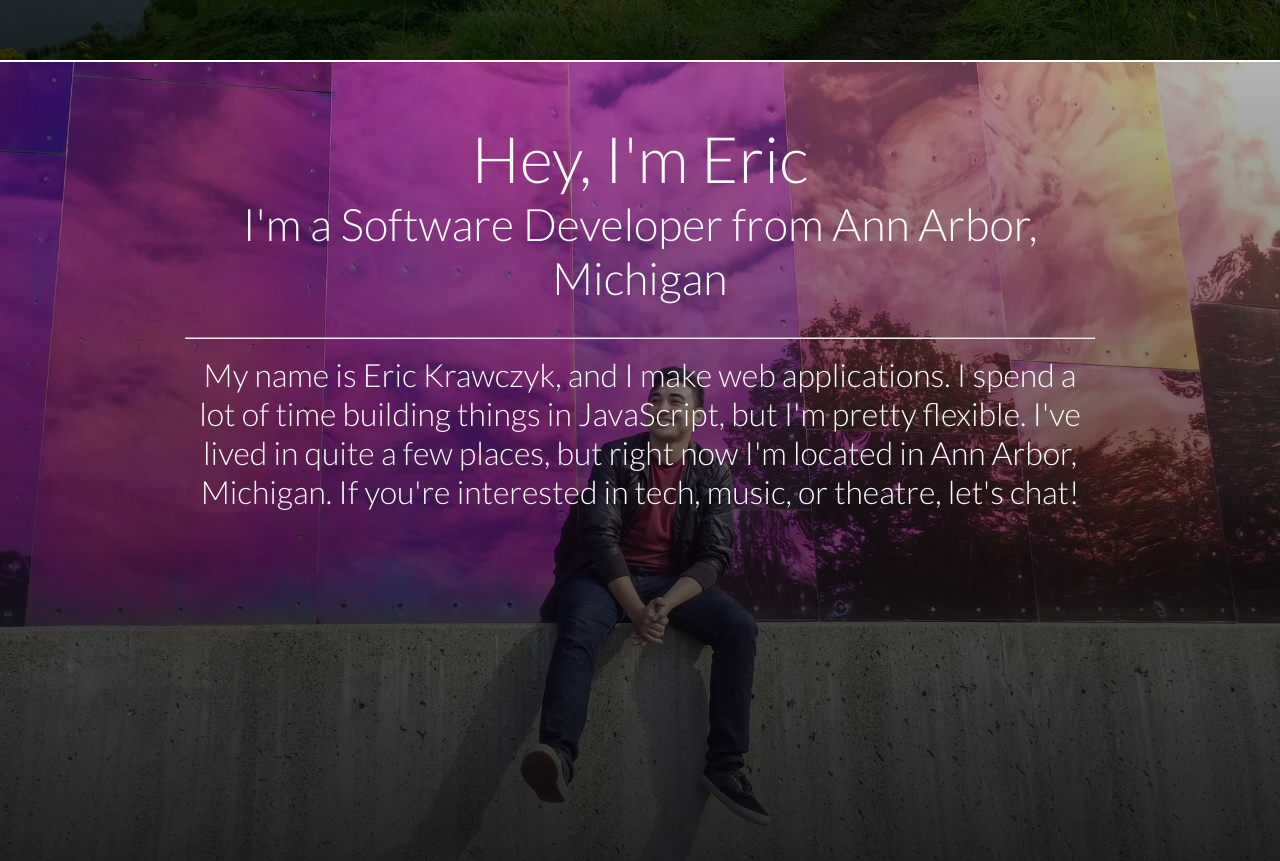
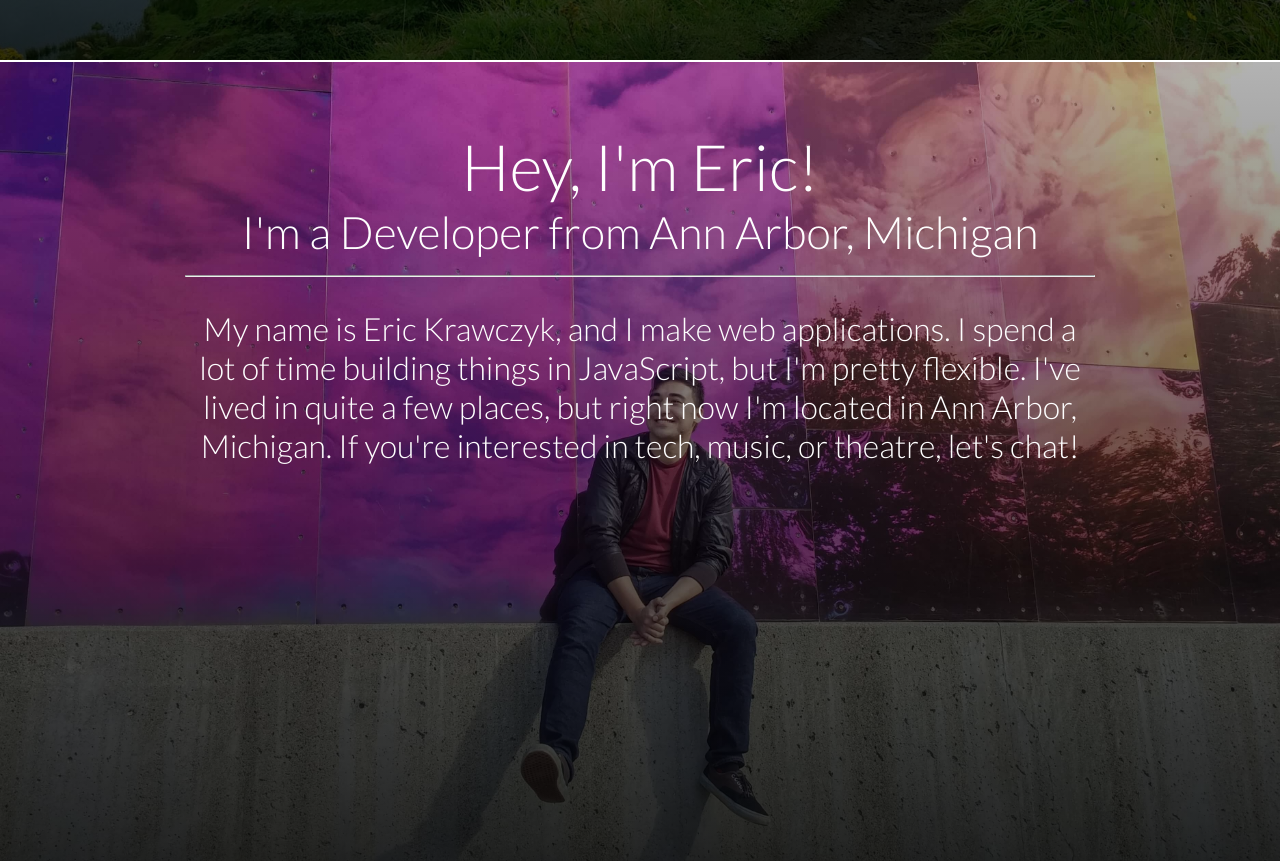
Before and after one commit to erickrawczyk/kraw-cz, a React app: page / in a window 1280 px wide. Shown: the part 740-1601 px from the top of the page. Built offline with nearby package versions, Linux system fonts and the light colour scheme.

Commit message:
minor content changes

```diff
--- a/src/components/Page.js
+++ b/src/components/Page.js
@@ -28,12 +28,14 @@ const Page = ({ name, title, backgroundImage, backgroundPosition, subtitle, cont
   return (
     <section id={name.toLowerCase()} className="page" style={style}>
       <div className="overlay">
+
         <div className="titles">
           <h1>{title}</h1>
           {subtitle ? <h2>{subtitle}</h2> : null}
+        </div>
+
+        <div className="contents">
           <hr />
-        </div>
-        <div className="contents">
           {generateContents(contents)}
         </div>
       </div>
--- a/src/components/Page.scss
+++ b/src/components/Page.scss
@@ -20,7 +20,7 @@
   }
 
   hr {
-    margin-top: 1em;
+    margin-bottom: 1em;
   }
 
   .contents {
--- a/src/pages.js
+++ b/src/pages.js
@@ -10,8 +10,8 @@ const PAGES = [
     name: "About",
     backgroundImage: "emp-museum",
     backgroundPosition: 'center center',
-    title: "Hey, I'm Eric",
-    subtitle: "I'm a Software Developer from Ann Arbor, Michigan",
+    title: "Hey, I'm Eric!",
+    subtitle: "I'm a Developer from Ann Arbor, Michigan",
     contents: [
       "My name is Eric Krawczyk, and I make web applications. I spend a lot of time building things in JavaScript, but I'm pretty flexible. I've lived in quite a few places, but right now I'm located in Ann Arbor, Michigan. If you're interested in tech, music, or theatre, let's chat!"
     ]
```
